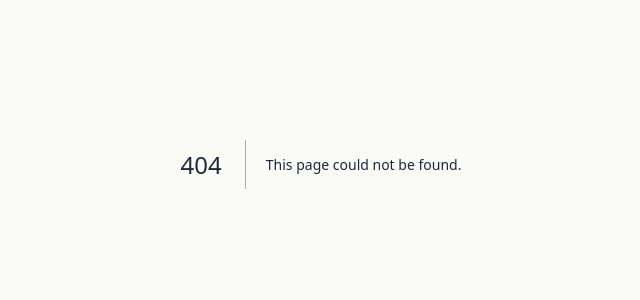
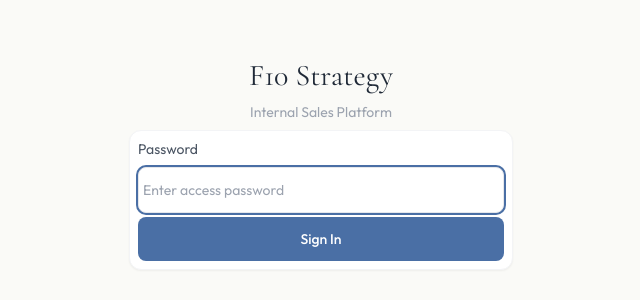
Before and after one commit to efton2/f10-leadgen-demo, a Next.js app: page /login in a window 1280 px wide. Before the commit this address had no page. Shown: the part 236-536 px from the top of the page, without its empty margins (319-959 px from the left). Built offline with nearby package versions, Linux system fonts and the light colour scheme.

Commit message:
feat: add password auth with cookie session and middleware protection

```diff
--- /dev/null
+++ b/app/api/auth/login/route.ts
@@ -0,0 +1,26 @@
+import { NextRequest, NextResponse } from "next/server";
+
+export async function POST(req: NextRequest) {
+  const { password } = await req.json();
+  const sitePassword = process.env.SITE_PASSWORD;
+
+  if (!sitePassword) {
+    return NextResponse.json({ error: "Auth not configured" }, { status: 500 });
+  }
+
+  if (password !== sitePassword) {
+    return NextResponse.json({ error: "Invalid password" }, { status: 401 });
+  }
+
+  const token = Buffer.from(sitePassword).toString("base64");
+
+  const response = NextResponse.json({ ok: true });
+  response.cookies.set("f10_session", token, {
+    httpOnly: true,
+    secure: process.env.NODE_ENV === "production",
+    sameSite: "lax",
+    maxAge: 60 * 60 * 24 * 30,
+    path: "/",
+  });
+  return response;
+}
--- /dev/null
+++ b/app/api/auth/logout/route.ts
@@ -0,0 +1,9 @@
+import { NextResponse } from "next/server";
+
+export async function POST() {
+  const response = NextResponse.redirect(
+    new URL("/login", process.env.NEXT_PUBLIC_BASE_URL ?? "http://localhost:3000")
+  );
+  response.cookies.delete("f10_session");
+  return response;
+}
--- /dev/null
+++ b/app/login/page.tsx
@@ -0,0 +1,60 @@
+"use client";
+import { useState } from "react";
+import { useRouter } from "next/navigation";
+
+export default function LoginPage() {
+  const router = useRouter();
+  const [password, setPassword] = useState("");
+  const [error, setError] = useState("");
+  const [loading, setLoading] = useState(false);
+
+  async function handleSubmit(e: React.FormEvent) {
+    e.preventDefault();
+    setLoading(true);
+    setError("");
+
+    const res = await fetch("/api/auth/login", {
+      method: "POST",
+      headers: { "Content-Type": "application/json" },
+      body: JSON.stringify({ password }),
+    });
+
+    if (res.ok) {
+      router.push("/");
+      router.refresh();
+    } else {
+      setError("Incorrect password.");
+      setLoading(false);
+    }
+  }
+
+  return (
+    <main className="min-h-screen bg-f10-bg flex items-center justify-center">
+      <div className="w-full max-w-sm">
+        <h1 className="font-heading text-3xl text-f10-text text-center mb-2">F10 Strategy</h1>
+        <p className="font-body text-sm text-gray-400 text-center mb-8">Internal Sales Platform</p>
+
+        <form onSubmit={handleSubmit} className="bg-white rounded-f10 shadow-sm border border-gray-100 p-8">
+          <label className="block font-body text-sm text-gray-600 mb-2">Password</label>
+          <input
+            type="password"
+            value={password}
+            onChange={(e) => setPassword(e.target.value)}
+            className="w-full border border-gray-200 rounded-lg px-4 py-3 font-body text-sm focus:outline-none focus:ring-2 focus:ring-f10-primary mb-4"
+            placeholder="Enter access password"
+            autoFocus
+            required
+          />
+          {error && <p className="font-body text-sm text-red-500 mb-4">{error}</p>}
+          <button
+            type="submit"
+            disabled={loading}
+            className="w-full bg-f10-primary text-white font-body text-sm font-medium py-3 rounded-lg hover:bg-blue-700 disabled:opacity-50 transition-colors"
+          >
+            {loading ? "Signing in..." : "Sign In"}
+          </button>
+        </form>
+      </div>
+    </main>
+  );
+}
```
Also changed, not shown: middleware.ts (added, +30 -0 lines).
